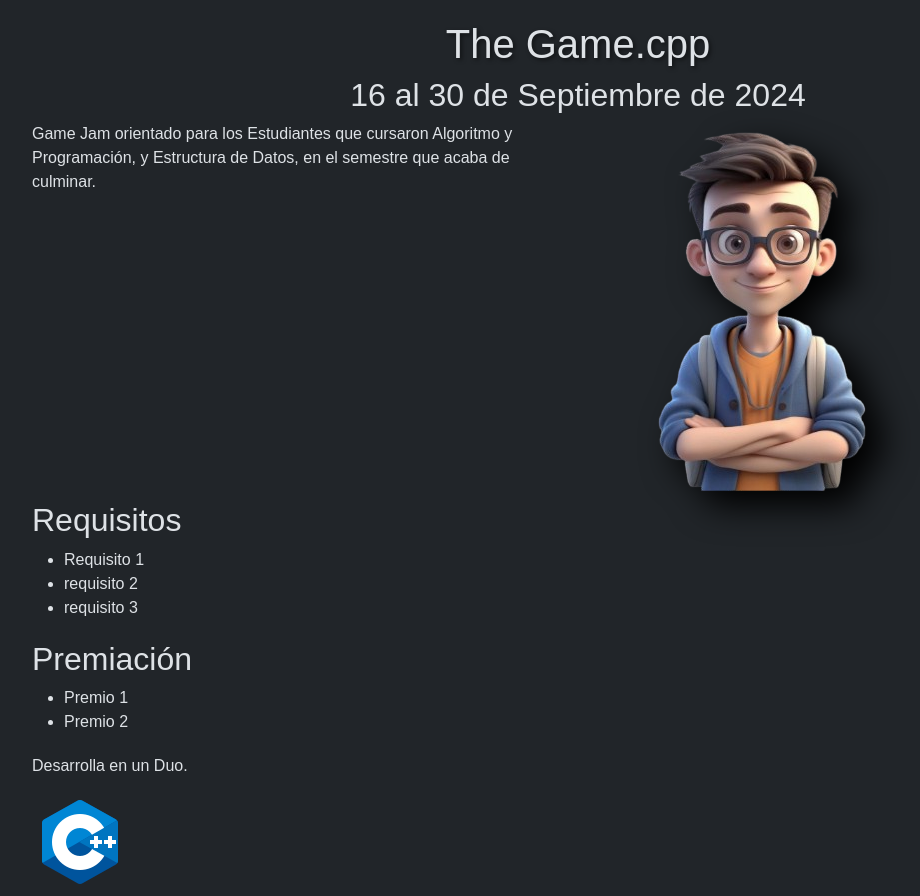
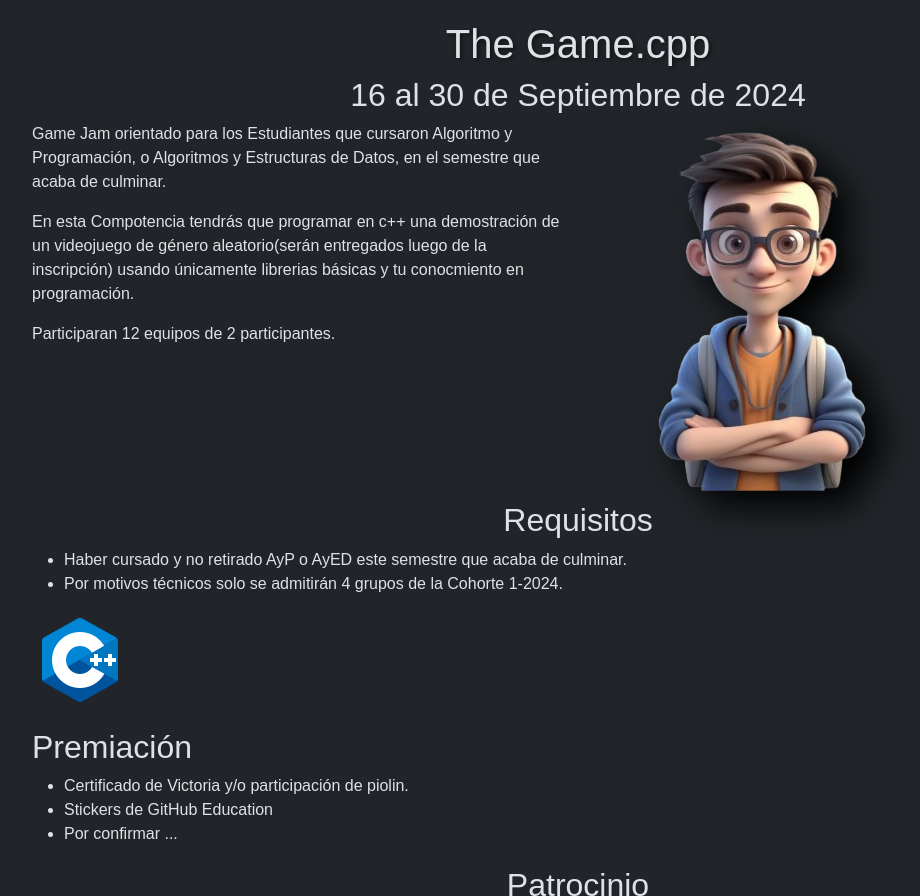
Before and after one commit to henrzven/the-game, a plain HTML site: page index.html in a window 1280 px wide. Shown: the top 896 px of the page, without its empty margins (62-982 px from the left). Drawn offline with nearby package versions, Linux system fonts and the light colour scheme; a script that the page names is missing.

Commit message:
Update index.html
Agregado información de requisitos, y premiación.

```diff
--- a/index.html
+++ b/index.html
@@ -18,7 +18,9 @@
         <div class="row">
 		<h2 class="text-center">16 al 30 de Septiembre de 2024</h2>
 		 <div class="col-md-6">
-                <p>Game Jam orientado para los Estudiantes que cursaron Algoritmo y Programación, y Estructura de Datos, en el semestre que acaba de culminar.</p>
+                <p>Game Jam orientado para los Estudiantes que cursaron Algoritmo y Programación, o Algoritmos y Estructuras de Datos, en el semestre que acaba de culminar.</p>
+	 	<p>En esta Compotencia tendrás que programar en c++ una demostración de un videojuego de género aleatorio(serán entregados luego de la inscripción) usando únicamente librerias básicas y tu conocmiento en programación.</p>
+		<p>Participaran 12 equipos de 2 participantes.</p>
             </div>
             <div class="col-md-6">
 
@@ -29,29 +31,23 @@
         </div>
 
         <section>
-            <h2>Requisitos</h2>
+            <h2 class="text-center">Requisitos</h2>
             <ul>
-                <li>Requisito 1</li>
-                <li>requisito 2</li>
-                <li>requisito 3</li>
+                <li>Haber cursado  y no retirado AyP o AyED este semestre que acaba de culminar.</li>
+                <li>Por motivos técnicos solo se admitirán 4 grupos de la Cohorte 1-2024.</li>
             </ul>
+		<img src="icons8-c-96.png">
         </section>
 
 		<section>
             <h2>Premiación</h2>
             <ul>
-                <li>Premio 1</li>
-                <li>Premio 2</li>
+                <li>Certificado de Victoria y/o participación de piolin.</li>
+                <li>Stickers de GitHub Education</li>
+		<li>Por confirmar ...</li>
 
         </section>
 
-		<section>
-
-
-			<p>Desarrolla en un Duo.</p>
-
-			<img src="icons8-c-96.png">
-        </section>
         <section class="text-center">
             <h2>Patrocinio</h2>
 			<img src="campus-experts.avif" width="360">
```
